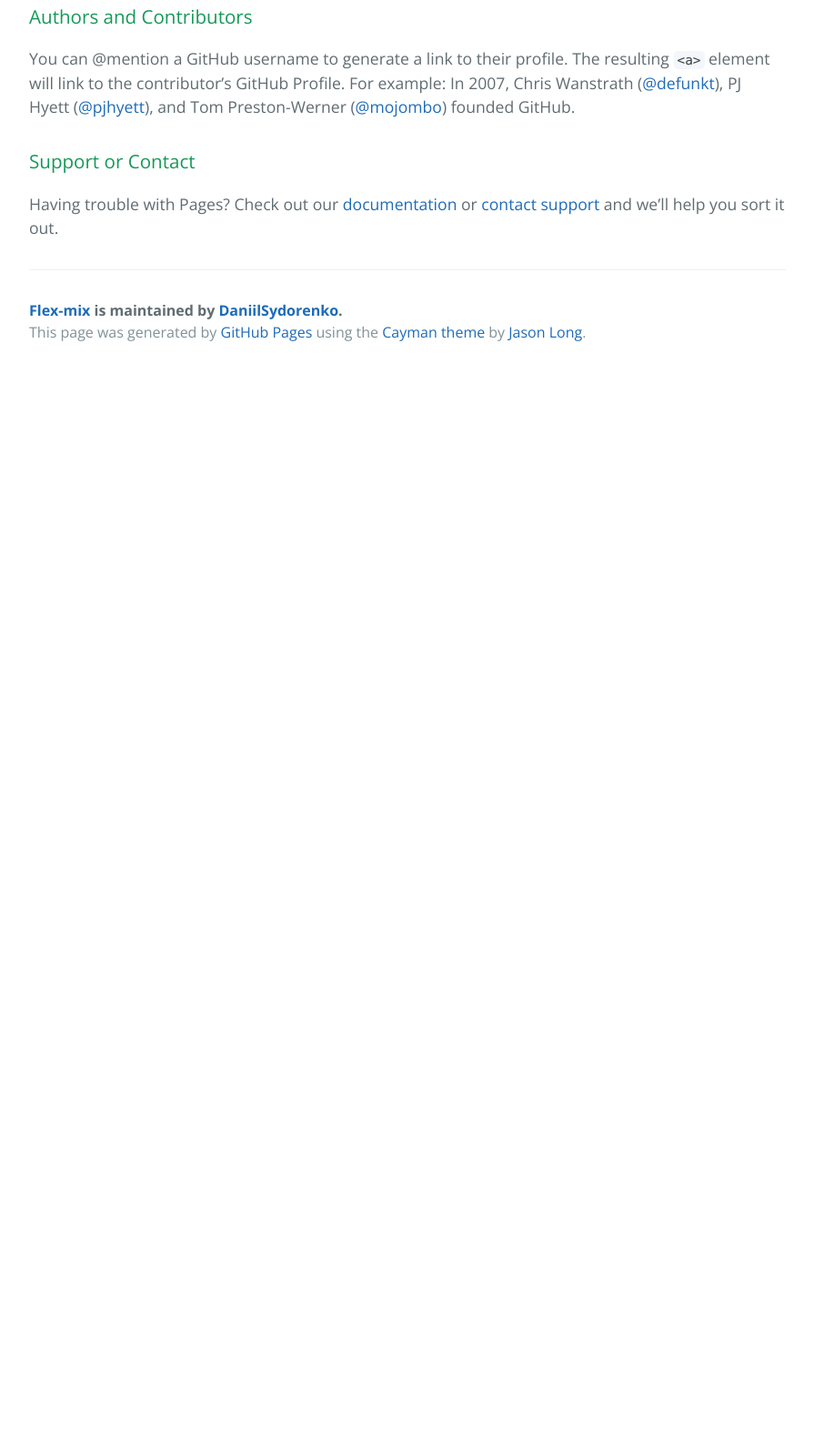
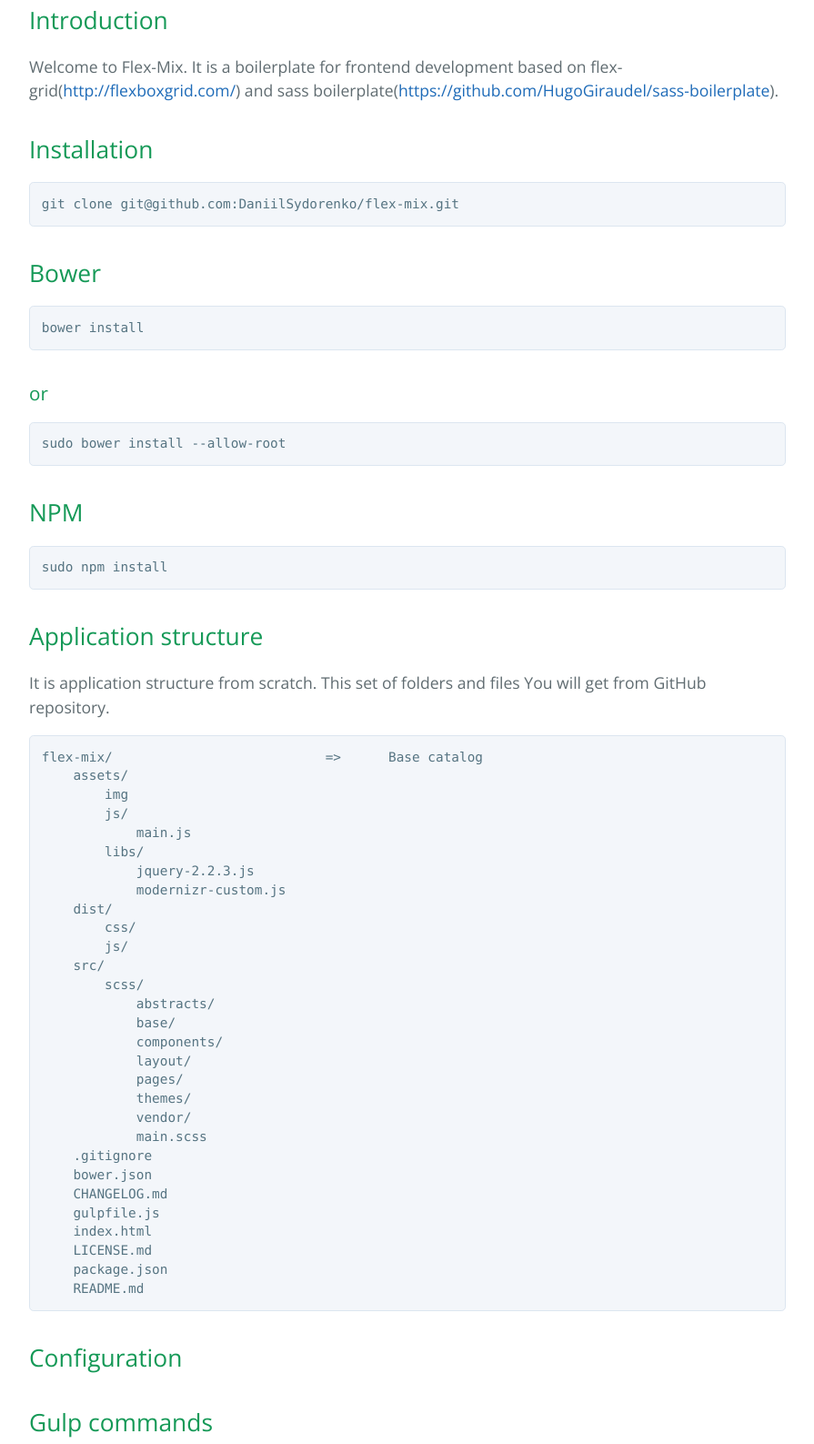
Before and after one commit to DaniilSydorenko/flex-mix, a plain HTML site: page index.html in a window 1280 px wide. Shown: the part 997-2584 px from the top of the page at 91% size, without its empty margins (192-1087 px from the left). Before the commit the page ends 1406 px from the top, so only its background shows below. Drawn offline with nearby package versions, Linux system fonts and the light colour scheme.

```diff
--- a/index.html
+++ b/index.html
@@ -34,6 +34,78 @@
 
 <p>If you prefer to not use the automatic generator, push a branch named <code>gh-pages</code> to your repository to create a page manually. In addition to supporting regular HTML content, GitHub Pages support Jekyll, a simple, blog aware static site generator. Jekyll makes it easy to create site-wide headers and footers without having to copy them across every page. It also offers intelligent blog support and other advanced templating features.</p>
 
+<h2>
+<a id="introduction" class="anchor" href="#introduction" aria-hidden="true"><span aria-hidden="true" class="octicon octicon-link"></span></a>Introduction</h2>
+
+<p>Welcome to Flex-Mix.
+It is a boilerplate for frontend development based on flex-grid(<a href="http://flexboxgrid.com/">http://flexboxgrid.com/</a>) and sass boilerplate(<a href="https://github.com/HugoGiraudel/sass-boilerplate">https://github.com/HugoGiraudel/sass-boilerplate</a>).</p>
+
+<h2>
+<a id="installation" class="anchor" href="#installation" aria-hidden="true"><span aria-hidden="true" class="octicon octicon-link"></span></a>Installation</h2>
+
+<pre><code>git clone git@github.com:DaniilSydorenko/flex-mix.git
+</code></pre>
+
+<h2>
+<a id="bower" class="anchor" href="#bower" aria-hidden="true"><span aria-hidden="true" class="octicon octicon-link"></span></a>Bower</h2>
+
+<pre><code>bower install
+</code></pre>
+
+<h3>
+<a id="or" class="anchor" href="#or" aria-hidden="true"><span aria-hidden="true" class="octicon octicon-link"></span></a>or</h3>
+
+<pre><code>sudo bower install --allow-root
+</code></pre>
+
+<h2>
+<a id="npm" class="anchor" href="#npm" aria-hidden="true"><span aria-hidden="true" class="octicon octicon-link"></span></a>NPM</h2>
+
+<pre><code>sudo npm install
+</code></pre>
+
+<h2>
+<a id="application-structure" class="anchor" href="#application-structure" aria-hidden="true"><span aria-hidden="true" class="octicon octicon-link"></span></a>Application structure</h2>
+
+<p>It is application structure from scratch. This set of folders and files You will get from GitHub repository.</p>
+
+<pre><code>flex-mix/                           =&gt;      Base catalog
+    assets/
+        img
+        js/
+            main.js
+        libs/
+            jquery-2.2.3.js
+            modernizr-custom.js
+    dist/
+        css/
+        js/
+    src/
+        scss/
+            abstracts/
+            base/
+            components/
+            layout/
+            pages/
+            themes/
+            vendor/
+            main.scss
+    .gitignore
+    bower.json
+    CHANGELOG.md
+    gulpfile.js
+    index.html
+    LICENSE.md
+    package.json
+    README.md
+</code></pre>
+
+<h2>
+<a id="configuration" class="anchor" href="#configuration" aria-hidden="true"><span aria-hidden="true" class="octicon octicon-link"></span></a>Configuration</h2>
+
+<h2>
+<a id="gulp-commands" class="anchor" href="#gulp-commands" aria-hidden="true"><span aria-hidden="true" class="octicon octicon-link"></span></a>Gulp commands</h2>
+
 <h3>
 <a id="authors-and-contributors" class="anchor" href="#authors-and-contributors" aria-hidden="true"><span aria-hidden="true" class="octicon octicon-link"></span></a>Authors and Contributors</h3>
 
```
Also changed, not shown: params.json (+1 -1 lines).
